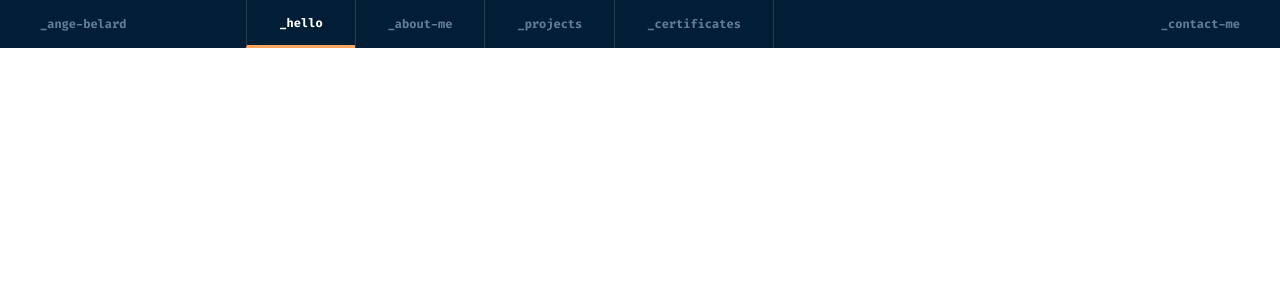
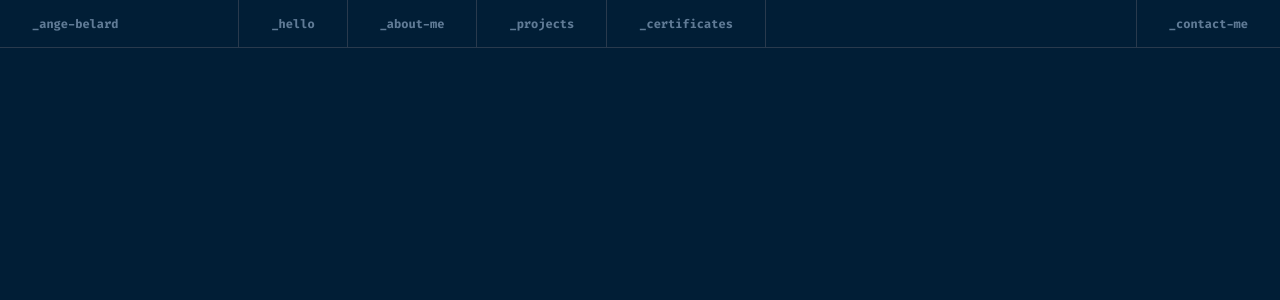
Before and after one commit to a-belard/my-portfolio, a React (Vite) app: page / in a window 1280 px wide. Shown: the top 300 px of the page. Built offline with nearby package versions, Linux system fonts and the light colour scheme.

Commit message:
styles: stying navbar

```diff
--- a/src/components/Navbar.jsx
+++ b/src/components/Navbar.jsx
@@ -1,12 +1,16 @@
 import React from "react";
+import { useSelector, useDispatch } from "react-redux";
 import { my_data } from "../data";
 import { navlinks } from "../data/navlinks";
 import "../styles/navbar.scss";
+import navActions from "../reducers/navigation";
 
 export default function () {
-  let active = 0;
+  const dispatch = useDispatch();
+  const active = useSelector((store) => store.navigation);
+  const navigateHandler = (navId) => dispatch(navActions.navigate(navId));
   return (
-    <nav className=" flex justify-between px-10 h-12 items-center text-xs secondary-1 primary-bg-2 font-bold">
+    <nav className=" flex justify-between px-8 h-12 items-center text-xs secondary-1 primary-bg-2 font-bold">
       <div className="flex gap-10 h-full">
         <button>_{my_data.firstName}</button>
         <div className=" flex ml-20 h-full">
@@ -14,6 +18,7 @@ export default function () {
             navlinks.map((navlink, i) => (
               <button
                 key={i}
+                onClick={(e) => navigateHandler(i)}
                 className={
                   (i === active ? "navlink-active" : "") +
                   " h-full px-8 navlink"
@@ -24,8 +29,8 @@ export default function () {
             ))}
         </div>
       </div>
-      <div>
-        <button>_contact-me</button>
+      <div className="h-full">
+        <button className="h-full contact-me-btn pl-8">_contact-me</button>
       </div>
     </nav>
   );
--- a/src/index.css
+++ b/src/index.css
@@ -62,7 +62,7 @@
 }
 
 body {
-  margin: 0;
+  background-color: var(--primary-2);
   font-family: 'Fira Code',-apple-system, BlinkMacSystemFont, 'Segoe UI', 'Roboto', 'Oxygen',
     'Ubuntu', 'Cantarell', 'Fira Sans', 'Droid Sans', 'Helvetica Neue',
     sans-serif;
--- a/src/styles/navbar.scss
+++ b/src/styles/navbar.scss
@@ -1,14 +1,21 @@
+nav {
+    border-bottom: 1px solid var(--lines-color);
+}
+
 .navlink {
     border: var(--lines-color) solid;
     border-width: 0 0px 0 1px;
   }
 
   .navlink:last-of-type {
-    border: var(--lines-color) solid;
-    border-width: 0 1px 0 1px;
+    border-right: var(--lines-color) solid 1px;
   }
 
   .navlink-active {
     color: var(--secondary-4);
-    border-bottom: 3px solid var(--accent-1);
+    border-bottom: 2px solid var(--accent-1) !important;
   }
+
+  .contact-me-btn {
+    border-left: 1px solid var(--lines-color);
+  }
```
